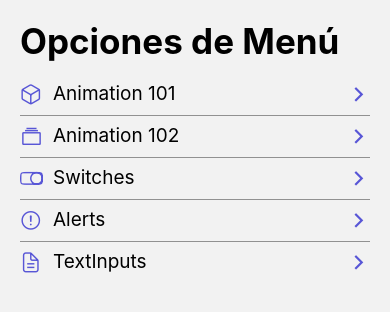
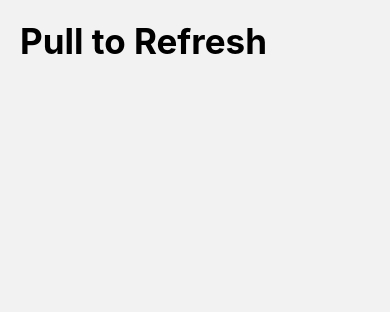
Before and after one commit to acapriles/rn-components, a React Native app: screen /PullToRefreshScreen in a window 390 px wide. Shown: the top 312 px of the page. Built offline with nearby package versions, Linux system fonts and the light colour scheme.

Commit message:
Pull to refresh and Refresh control

```diff
--- a/src/data/menuItems.tsx
+++ b/src/data/menuItems.tsx
@@ -27,4 +27,9 @@
         icon: 'document-text-outline',
         component: 'TextInputScreen'
     },
+    {
+        name: 'Pull to refresh',
+        icon: 'refresh-outline',
+        component: 'PullToRefreshScreen'
+    },
 ];
--- a/src/navigation/Navigation.tsx
+++ b/src/navigation/Navigation.tsx
@@ -6,6 +6,7 @@
 import { SwitchScreen } from '../screens/SwitchScreen';
 import { AlertScreen } from '../screens/AlertScreen';
 import { TextInputScreen } from '../screens/TextInputScreen';
+import { PullToRefreshScreen } from '../screens/PullToRefreshScreen';
 
 //? Defines the parameters that the screens receive
 export type RootStackParams = {
@@ -15,6 +16,7 @@
     SwitchScreen: undefined;
     AlertScreen: undefined;
     TextInputScreen: undefined;
+    PullToRefreshScreen: undefined;
 }
 
 
@@ -33,6 +35,7 @@
             <Stack.Screen name="SwitchScreen" component={ SwitchScreen } />
             <Stack.Screen name="AlertScreen" component={ AlertScreen } />
             <Stack.Screen name="TextInputScreen" component={ TextInputScreen } />
+            <Stack.Screen name="PullToRefreshScreen" component={ PullToRefreshScreen } />
         </Stack.Navigator>
     );
 }
--- /dev/null
+++ b/src/screens/PullToRefreshScreen.tsx
@@ -0,0 +1,52 @@
+import { RefreshControl, ScrollView, View } from 'react-native';
+import { HeaderTitle } from '../components/HeaderTitle';
+import { styles } from '../theme/appTheme';
+import { useState } from 'react';
+
+export const PullToRefreshScreen = () => {
+
+    const [refreshing, setRefreshing] = useState(false);
+    const [data, setData] = useState<string>();
+
+    const onRefresh = () => {
+        setRefreshing(true);
+
+        setTimeout( () => {
+            console.log('Done');
+            setRefreshing(false);
+            setData('Hello world!!!');
+        }, 1500);
+
+    }
+
+    return (
+        <ScrollView
+            refreshControl={
+                <RefreshControl
+                    refreshing={ refreshing }
+                    onRefresh={ onRefresh }
+                    progressViewOffset={ 30 } //? Put the spinner down
+                    // Android
+                    progressBackgroundColor="#5856D6"
+                    colors={ ['red', 'orange', 'yellow'] }
+                    // IOS
+                    style={{ backgroundColor: '#5856D6' }}
+                    tintColor="white"
+                    title="Refreshing"
+                    titleColor="white"
+                />
+            }
+        >
+
+            <View style={ styles.globalMargin }>
+                <HeaderTitle title='Pull to Refresh' />
+
+                {
+                    data && <HeaderTitle title={ data } />
+                }
+
+
+            </View>
+        </ScrollView>
+    )
+}
```
